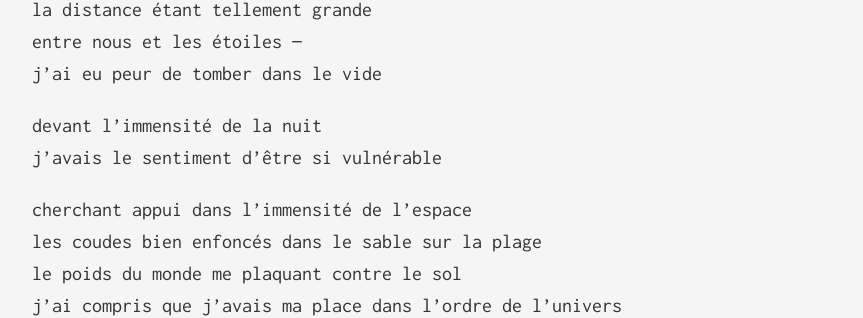
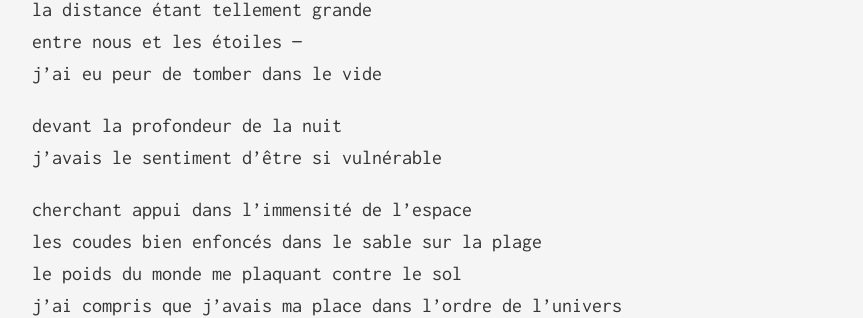
Before and after one commit to enricoJL/enricojl.github.io, a Jekyll site: the page built from _posts/2023-01-02-plongeon-dans-le-ciel.md, in a window 1280 px wide. Shown: the part 548-866 px from the top of the page, without its empty margins (208-1071 px from the left). Built offline with Jekyll 4.4.1, drawn with Linux system fonts in a browser that asks for light colours.

Commit message:
Update 2023-01-02-plongeon-dans-le-ciel.md

```diff
--- a/_posts/2023-01-02-plongeon-dans-le-ciel.md
+++ b/_posts/2023-01-02-plongeon-dans-le-ciel.md
@@ -13,7 +13,7 @@ la distance étant tellement grande
 entre nous et les étoiles ---
 j'ai eu peur de tomber dans le vide
 
-devant l'immensité de la nuit
+devant la profondeur de la nuit
 j'avais le sentiment d'être si vulnérable
 
 cherchant appui dans l'immensité de l'espace
```
